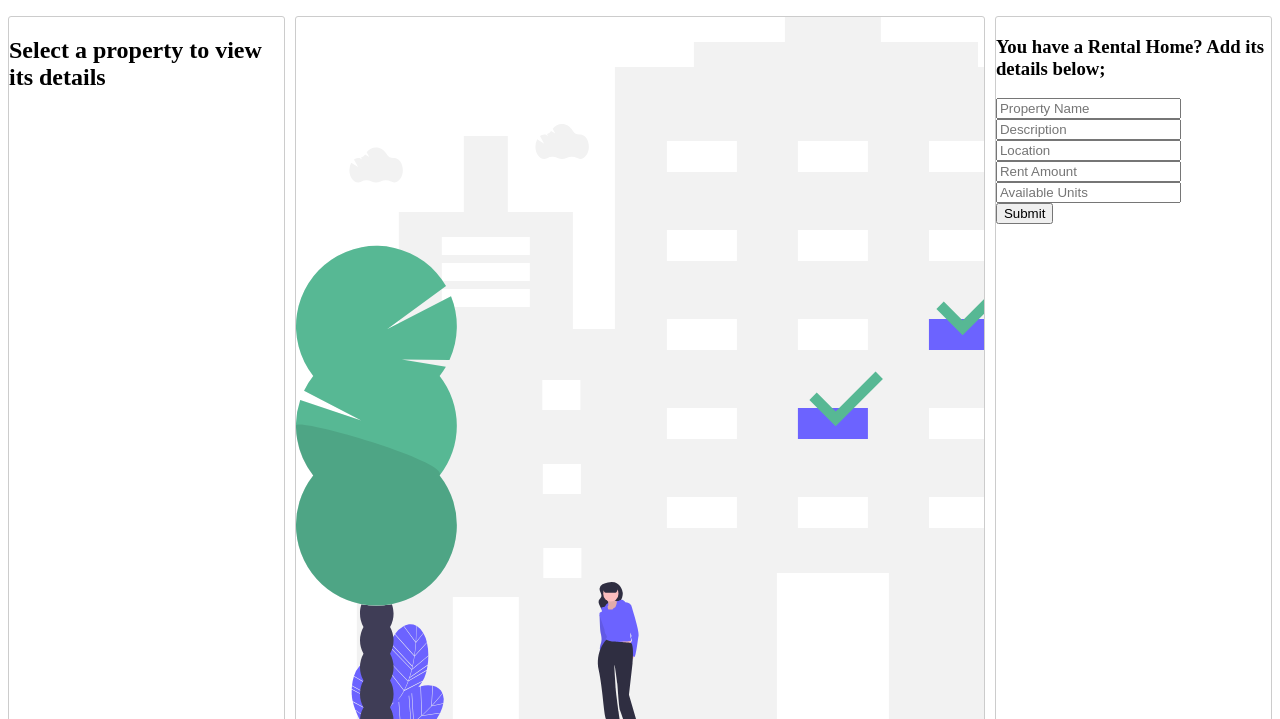
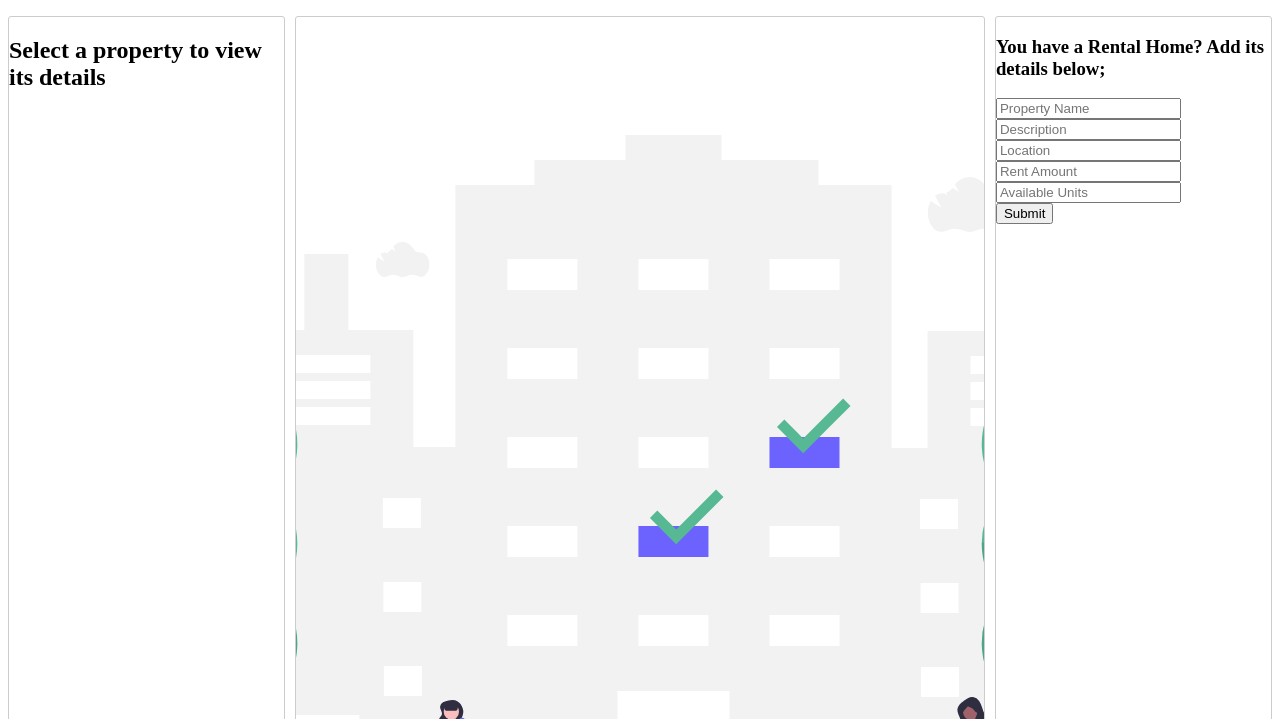
Before and after one commit to ntwigamartin/Casa-Kenya, a website: page index.html in a window 1280 px wide. Shown: the part 81-800 px from the top of the page. Drawn offline with Linux system fonts and the light colour scheme; no server answers.

Commit message:
image styling

```diff
--- a/style.css
+++ b/style.css
@@ -37,6 +37,8 @@ h1 {
     display: flex;
     justify-content: center;
     background-image: url(./images/apartment_rent.svg);
+    background-repeat: no-repeat;
+    background-position: bottom;
 
 }
 
```
